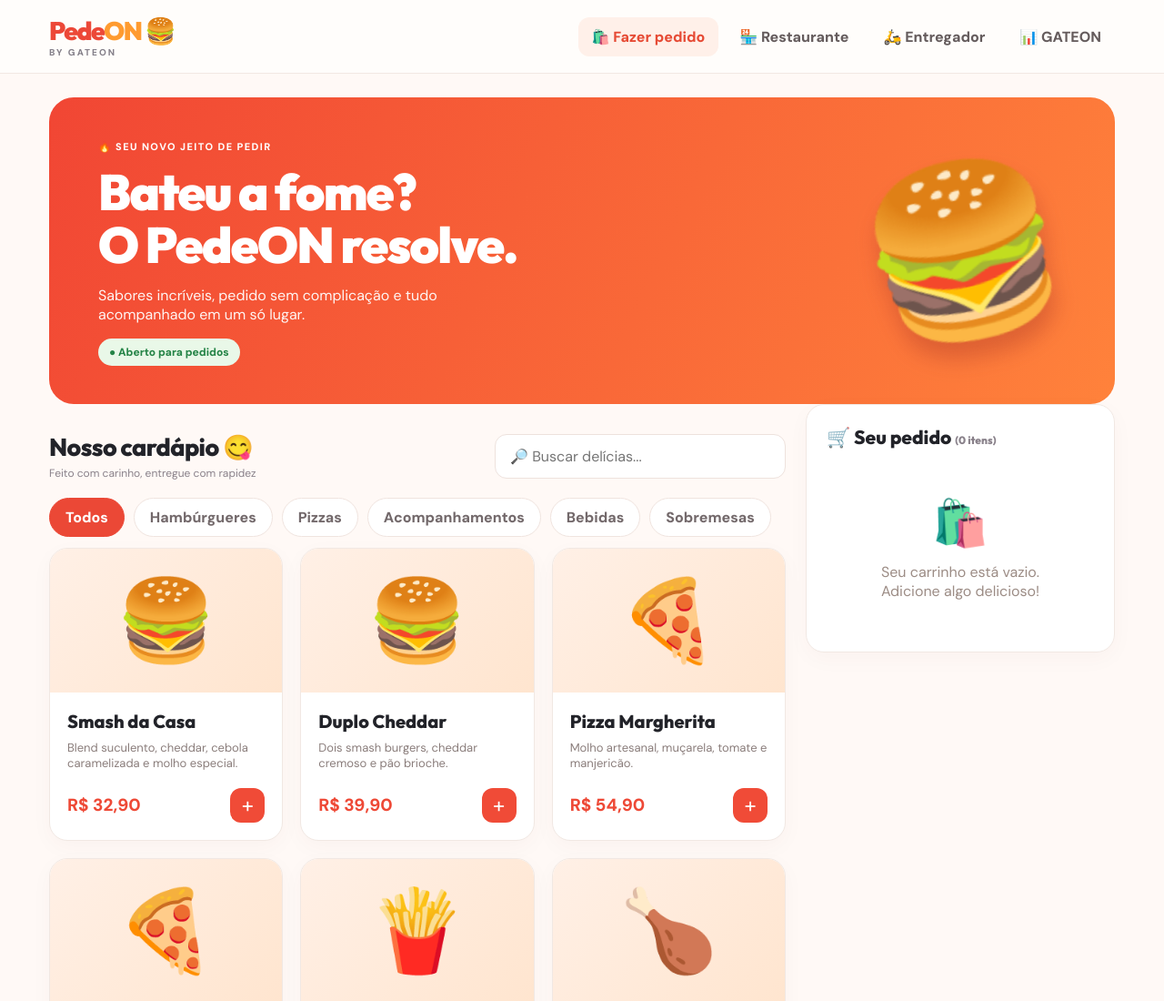
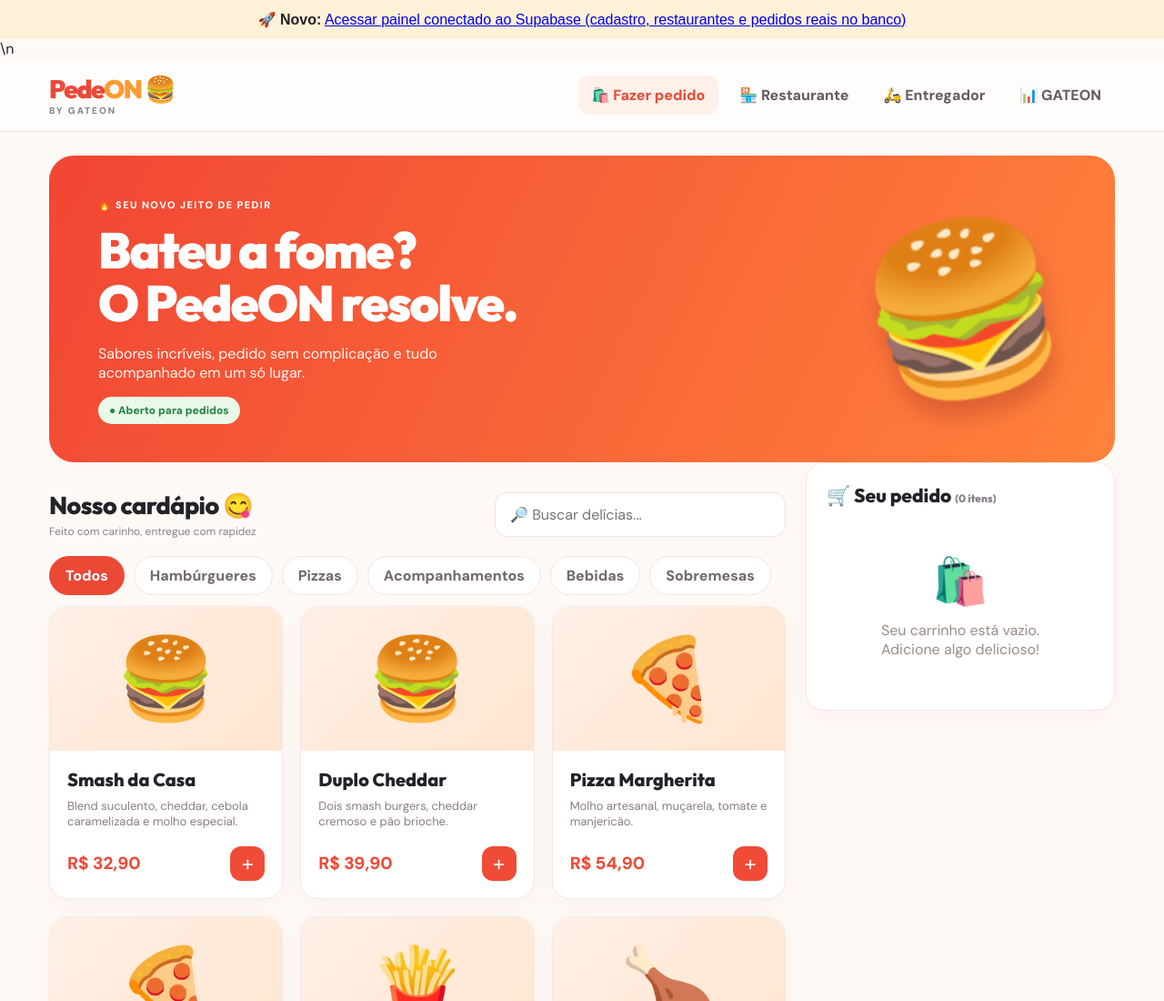
Before and after one commit to GabrielTeodoro7/PedeON-by-GATEON, a plain HTML site: page index.html in a window 1280 px wide. Shown: the top 1100 px of the page at 91% size. Drawn offline with Linux system fonts and the light colour scheme.

Commit message:
feat: link connected Supabase management panel

```diff
--- a/index.html
+++ b/index.html
@@ -9,7 +9,7 @@
   <link rel="stylesheet" href="./styles.css">
 </head>
 <body>
-  <div id="app"></div>
+  <div style="background:#fff1d7;padding:12px 20px;text-align:center;font-family:Arial,sans-serif"><strong>🚀 Novo:</strong> <a href="./painel.html">Acessar painel conectado ao Supabase (cadastro, restaurantes e pedidos reais no banco)</a></div>\n  <div id="app"></div>
   <script src="./app.js" defer></script>
 </body>
 </html>
```
